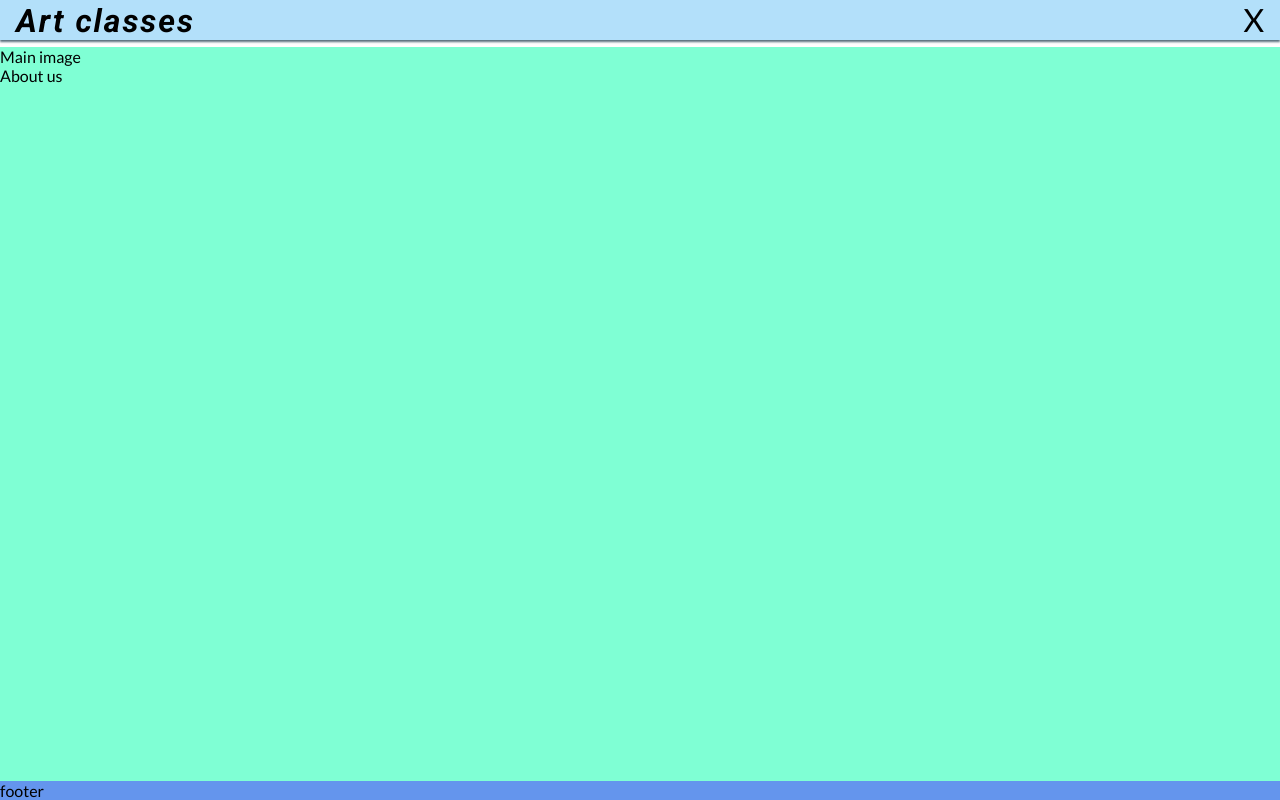
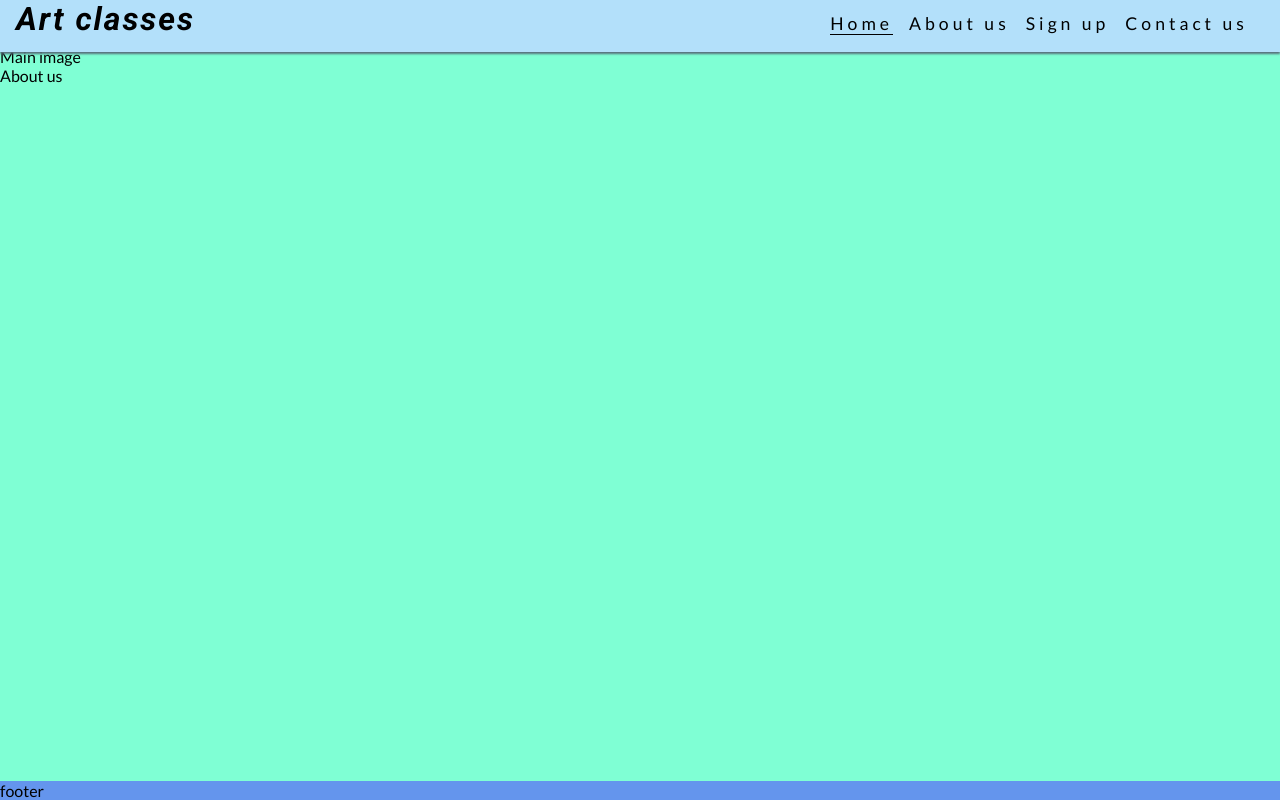
Before and after one commit to Katia-D15/art-classes, a plain HTML site: page index.html in a window 1280 px wide. Drawn offline with Linux system fonts and the light colour scheme.

Commit message:
Show navbar items and hide toggle label

```diff
--- a/assets/css/style.css
+++ b/assets/css/style.css
@@ -102,3 +102,34 @@ main{
 footer{
     background-color: cornflowerblue;
 }
+
+
+/*Media query: tablets and larger(768px and up)*/
+@media screen and (min-width:768px){
+    /*Header*/
+    nav{
+        display: block;
+        position: relative;
+        box-shadow: none;
+        width: fit-content;
+        padding-right: 1rem;
+    }
+
+    #menu{
+        display: flex;
+
+    }
+
+    #menu li{
+        padding-left: 1rem;
+    }
+
+    .nav-toggle-label{
+        display: none;
+    }
+
+}
+
+/*Media query: laptops and larger(992px and up)*/
+
+/*Media query: Desktops and larger(1200px and up)*/
```
